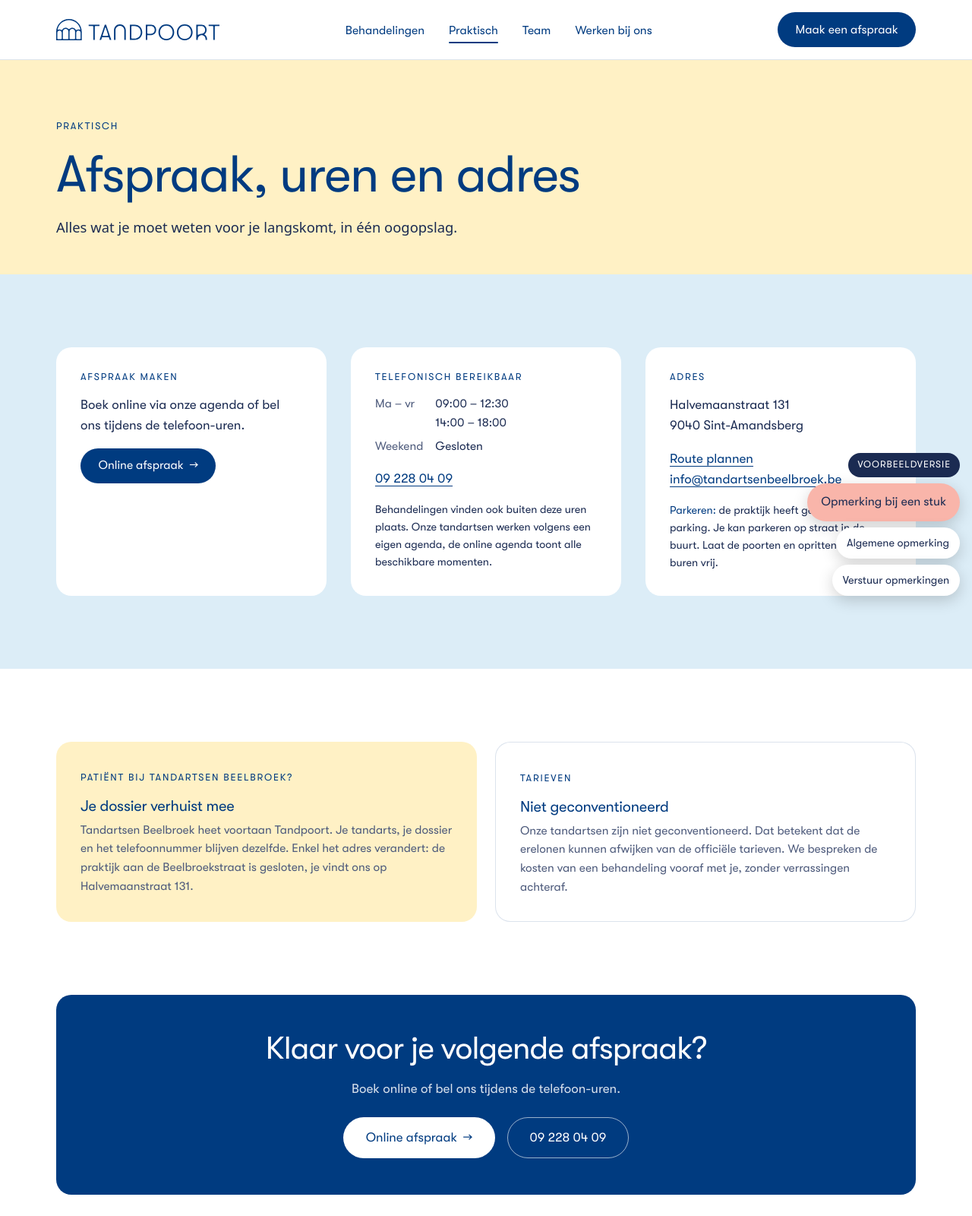
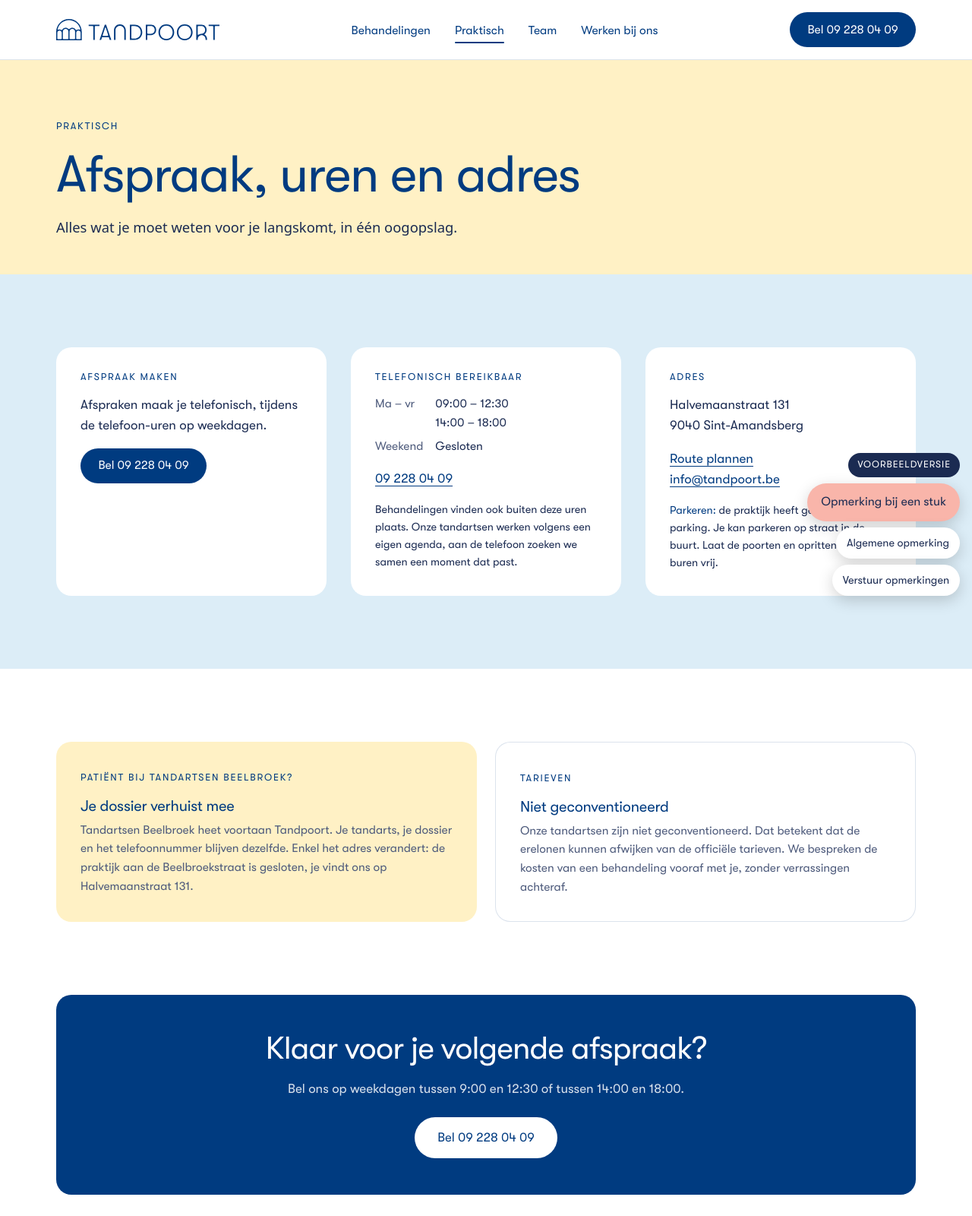
Before and after one commit to mielkurris123/tandpoort-preview, a plain HTML site: page patienten.html in a window 1280 px wide. Shown: the top 1600 px of the page at 76% size. Drawn offline with Linux system fonts and the light colour scheme; a web font is replaced by a local one.

Commit message:
Afspraken telefonisch, info@tandpoort.be

```diff
--- a/patienten.html
+++ b/patienten.html
@@ -35,7 +35,7 @@
     "image": "https://tandpoort.be/images/og-image.jpg",
     "logo": "https://tandpoort.be/images/brand/tandpoort-logo.png",
     "telephone": "+32-9-228-04-09",
-    "email": "info@tandartsenbeelbroek.be",
+    "email": "info@tandpoort.be",
     "address": {
       "@type": "PostalAddress",
       "streetAddress": "Halvemaanstraat 131",
@@ -81,7 +81,7 @@
           <li><a href="werken-bij-ons.html">Werken bij ons</a></li>
         </ul>
       </nav>
-      <a href="https://agenda.clickdocdentist.be/nl/practice/practitioners-lexola-bv-sint-amandsberg" target="_blank" rel="noopener" class="btn btn--primary site-nav__cta">Maak een afspraak</a>
+      <a href="tel:+3292280409" class="btn btn--primary site-nav__cta">Bel 09 228 04 09</a>
       <button class="site-nav__toggle" aria-label="Menu" aria-expanded="false" id="navToggle">
         <span></span><span></span><span></span>
       </button>
@@ -92,7 +92,7 @@
         <li><a href="patienten.html">Praktisch</a></li>
         <li><a href="team.html">Team</a></li>
         <li><a href="werken-bij-ons.html">Werken bij ons</a></li>
-        <li><a href="https://agenda.clickdocdentist.be/nl/practice/practitioners-lexola-bv-sint-amandsberg" target="_blank" rel="noopener" class="btn btn--primary">Maak een afspraak</a></li>
+        <li><a href="tel:+3292280409" class="btn btn--primary">Bel 09 228 04 09</a></li>
       </ul>
     </div>
   </header>
@@ -112,8 +112,8 @@
       <div class="info-grid">
         <div class="info-block">
           <h3>Afspraak maken</h3>
-          <p>Boek online via onze agenda of bel ons tijdens de telefoon-uren.</p>
-          <a href="https://agenda.clickdocdentist.be/nl/practice/practitioners-lexola-bv-sint-amandsberg" target="_blank" rel="noopener" class="btn btn--primary btn-arrow">Online afspraak</a>
+          <p>Afspraken maak je telefonisch, tijdens de telefoon-uren op weekdagen.</p>
+          <a href="tel:+3292280409" class="btn btn--primary">Bel 09 228 04 09</a>
         </div>
         <div class="info-block" id="telefoonuren">
           <h3>Telefonisch bereikbaar</h3>
@@ -123,7 +123,7 @@
           </dl>
           <p style="margin-top: var(--space-3);"><a href="tel:+3292280409">09 228 04 09</a></p>
           <p class="muted" style="margin-top: var(--space-3); font-size: 0.9rem;">
-            Behandelingen vinden ook buiten deze uren plaats. Onze tandartsen werken volgens een eigen agenda, de online agenda toont alle beschikbare momenten.
+            Behandelingen vinden ook buiten deze uren plaats. Onze tandartsen werken volgens een eigen agenda, aan de telefoon zoeken we samen een moment dat past.
           </p>
         </div>
         <div class="info-block">
@@ -134,7 +134,7 @@
           </address>
           <p style="margin-top: var(--space-3);">
             <a href="https://www.google.com/maps/search/?api=1&query=Halvemaanstraat+131+9040+Sint-Amandsberg" target="_blank" rel="noopener">Route plannen</a><br>
-            <a href="mailto:info@tandartsenbeelbroek.be">info@tandartsenbeelbroek.be</a>
+            <a href="mailto:info@tandpoort.be">info@tandpoort.be</a>
           </p>
           <p class="muted" style="margin-top: var(--space-3); font-size: 0.9rem;">
             <strong style="font-weight: 500; color: var(--blue);">Parkeren:</strong> de praktijk heeft geen eigen parking. Je kan parkeren op straat in de buurt. Laat de poorten en opritten van de buren vrij.
@@ -167,10 +167,9 @@
     <div class="container">
       <div class="cta-banner">
         <h2>Klaar voor je volgende afspraak?</h2>
-        <p>Boek online of bel ons tijdens de telefoon-uren.</p>
+        <p>Bel ons op weekdagen tussen 9:00 en 12:30 of tussen 14:00 en 18:00.</p>
         <div class="cta-banner__row">
-          <a href="https://agenda.clickdocdentist.be/nl/practice/practitioners-lexola-bv-sint-amandsberg" target="_blank" rel="noopener" class="btn btn--light btn--lg btn-arrow">Online afspraak</a>
-          <a href="tel:+3292280409" class="btn btn--ghost btn--lg">09 228 04 09</a>
+          <a href="tel:+3292280409" class="btn btn--light btn--lg">Bel 09 228 04 09</a>
         </div>
       </div>
     </div>
@@ -188,7 +187,7 @@
           </address>
           <p>
             <a href="tel:+3292280409">09 228 04 09</a><br>
-            <a href="mailto:info@tandartsenbeelbroek.be">info@tandartsenbeelbroek.be</a>
+            <a href="mailto:info@tandpoort.be">info@tandpoort.be</a>
           </p>
           <p class="site-footer__note">Voorheen Tandartsen Beelbroek, Beelbroekstraat 43.</p>
         </div>
@@ -203,7 +202,6 @@
         <div>
           <h4>Afspraak</h4>
           <ul>
-            <li><a href="https://agenda.clickdocdentist.be/nl/practice/practitioners-lexola-bv-sint-amandsberg" target="_blank" rel="noopener">Online afspraak</a></li>
             <li><a href="tel:+3292280409">09 228 04 09</a></li>
             <li><a href="patienten.html#telefoonuren">Telefoon-uren</a></li>
           </ul>
```
Also changed, not shown: bedankt.html (+3 -4 lines), index.html (+10 -11 lines), privacy.html (+6 -7 lines), team.html (+6 -8 lines), werken-bij-ons.html (+6 -7 lines).
